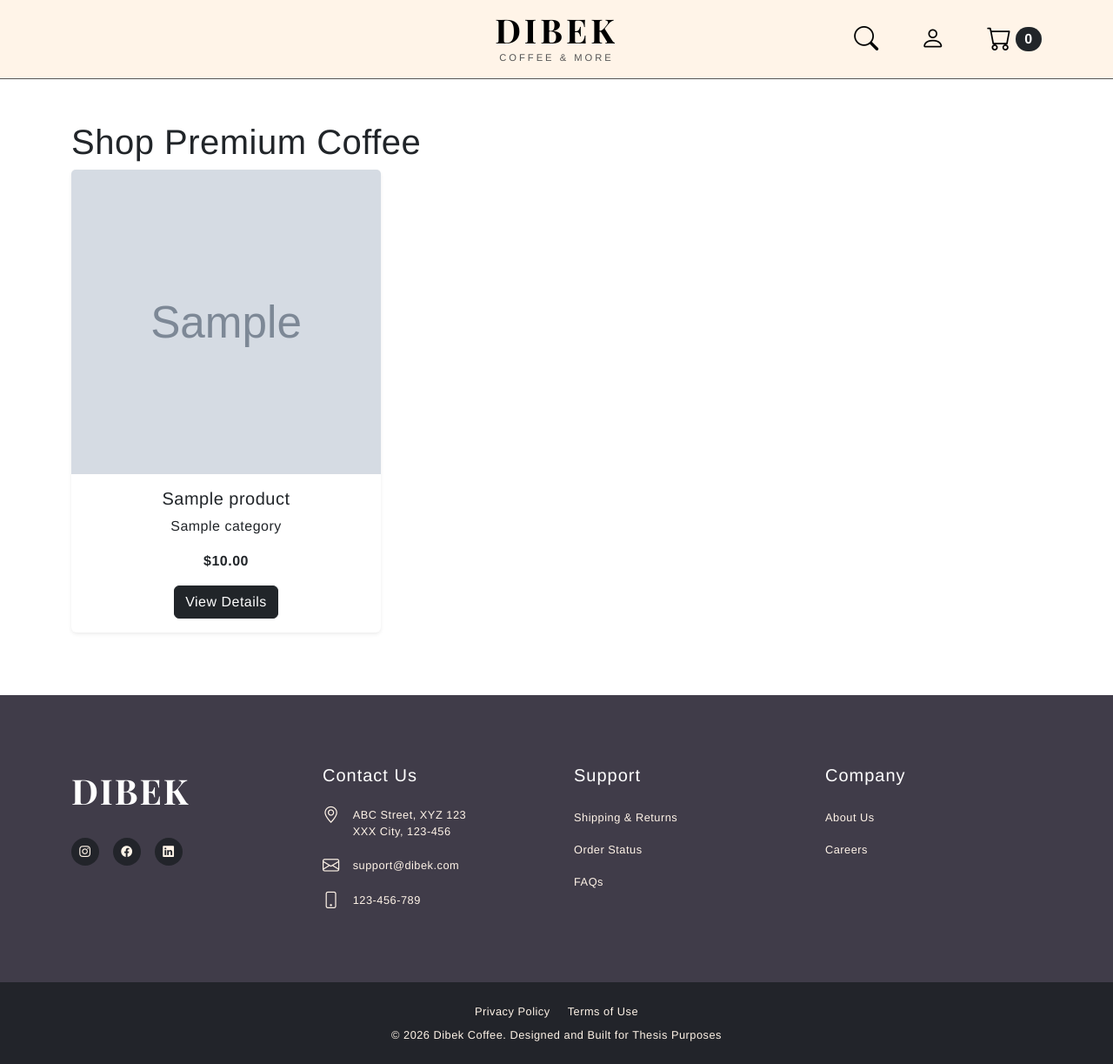
After one commit to sudeirmaak/thesis_ecommerce, a Django app: page /shop/ in a window 1280 px wide. The commit adds this page. Shown: the whole page at 87% size. Run offline with Django 5.2, Linux system fonts and the light colour scheme; tables that the repository leaves empty hold one stand-in row (values such as "Sample post"); grey boxes marked "Sample" are stand-in pictures; some web fonts are replaced.

Commit message:
fix base layout bugs, get static css/images working and make the frontend logic work

```diff
--- a/core/settings.py
+++ b/core/settings.py
@@ -120,9 +120,9 @@ USE_TZ = True
 # https://docs.djangoproject.com/en/6.0/howto/static-files/
 
 STATIC_URL = 'static/'
-STATICFILES_DIRS = [os.path.join(BASE_DIR, 'static')]
+STATICFILES_DIRS = [BASE_DIR / 'static']
 MEDIA_URL = '/media/'
-MEDIA_ROOT = os.path.join(BASE_DIR, 'media')
+MEDIA_ROOT = BASE_DIR / 'media'
 
 LOGIN_REDIRECT_URL = '/'
 LOGOUT_REDIRECT_URL = '/'
--- a/core/urls.py
+++ b/core/urls.py
@@ -16,8 +16,13 @@ Including another URLconf
 """
 from django.contrib import admin
 from django.urls import include, path
+from django.conf import settings
+from django.conf.urls.static import static
 
 urlpatterns = [
     path('admin/', admin.site.urls),
     path('', include('store.urls'))
 ]
+
+if settings.DEBUG:
+    urlpatterns += static(settings.MEDIA_URL, document_root = settings.MEDIA_ROOT)
--- a/templates/base.html
+++ b/templates/base.html
@@ -13,7 +13,7 @@
     <link href="https://fonts.googleapis.com/css2?family=Playfair+Display:ital,wght@0,400..900;1,400..900&display=swap" rel="stylesheet">
     <link href="{% static 'css/style.css' %}" rel="stylesheet">
 </head>
-<body>
+<body class="d-flex flex-column min-vh-100">
     <nav class="navbar navbar-expand-lg">
         <div class="container d-flex align-items-center">
             <button class="navbar-toggler border-0 px-0" type="button" data-bs-toggle="collapse" data-bs-target="#navbarNav">
@@ -48,7 +48,7 @@
         </div>
     </nav>
 
-    <main class="container flex-grow-1"> <!-- footer stick to bottom -->
+    <main class="flex-grow-1"> <!-- footer stick to bottom -->
         {% block content %} <!-- override content part -->
         {% endblock %}
     </main>
--- /dev/null
+++ b/templates/store/product_list.html
@@ -0,0 +1,23 @@
+{% extends 'base.html' %}
+{% block content%}
+
+<div class="container py-5">
+    <h1>Shop Premium Coffee</h1>
+    <div class="row">
+        {% for product in products %}
+        <div class="col-md-4 mb-4">
+            <div class="card h-100 border-0 shadow-sm">
+                <img class="card-img-top" src="{{ product.image.url }}" style="object-fit: cover; height: 350px;">
+                <div class="card-body text-center">
+                    <h5>{{ product.name }}</h5>
+                    <p>{{ product.category.name }}</p>
+                    <p><strong>${{ product.price }}</strong></p>
+                    <a class="btn btn-dark" href="{% url 'product_detail' product.slug %}">View Details</a>
+                </div>
+            </div>
+        </div>
+        {% endfor %}
+    </div>
+</div>
+
+{% endblock %}
```
Also changed, not shown: static/css/style.css (renamed from static/style.css).
